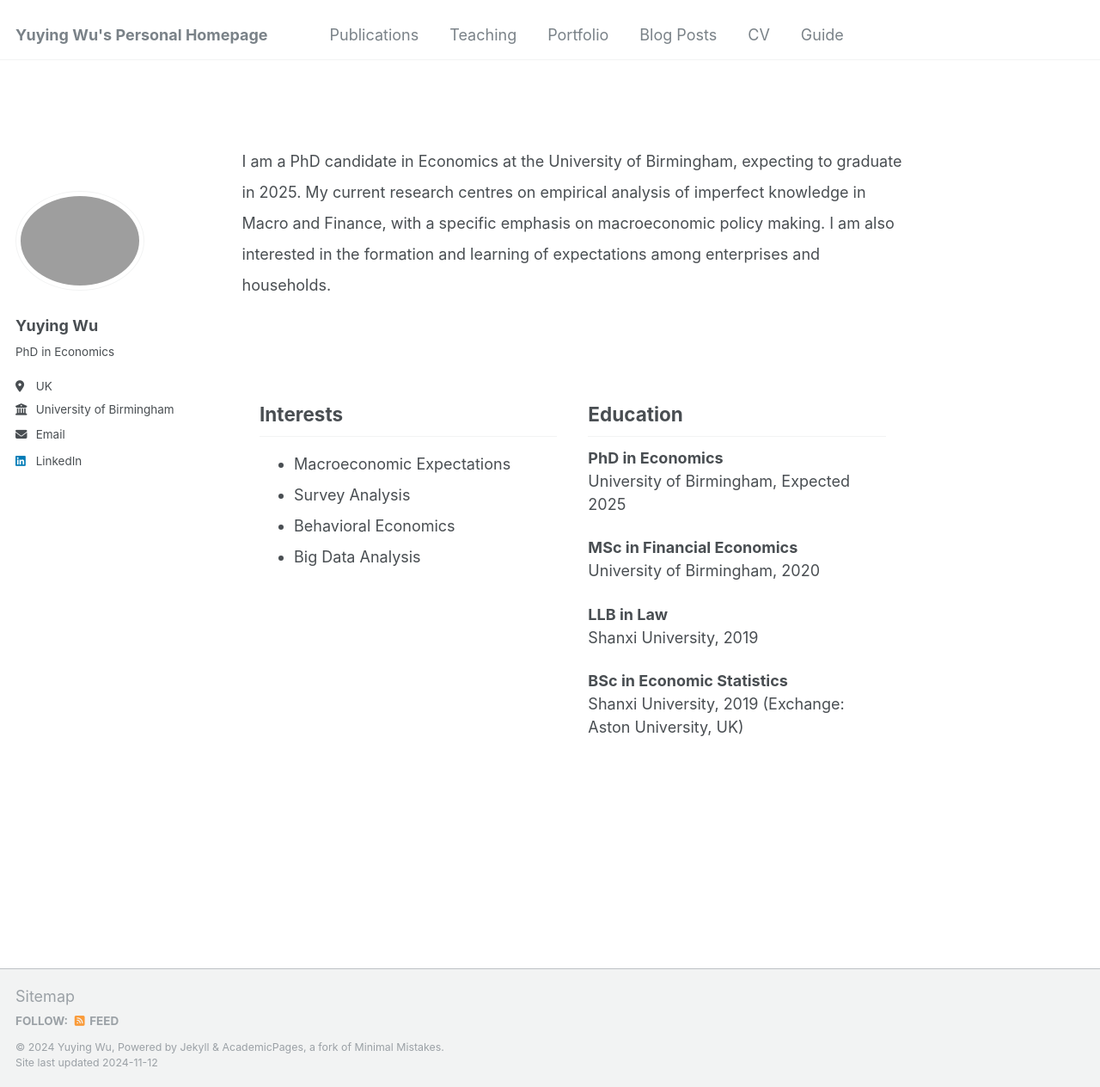
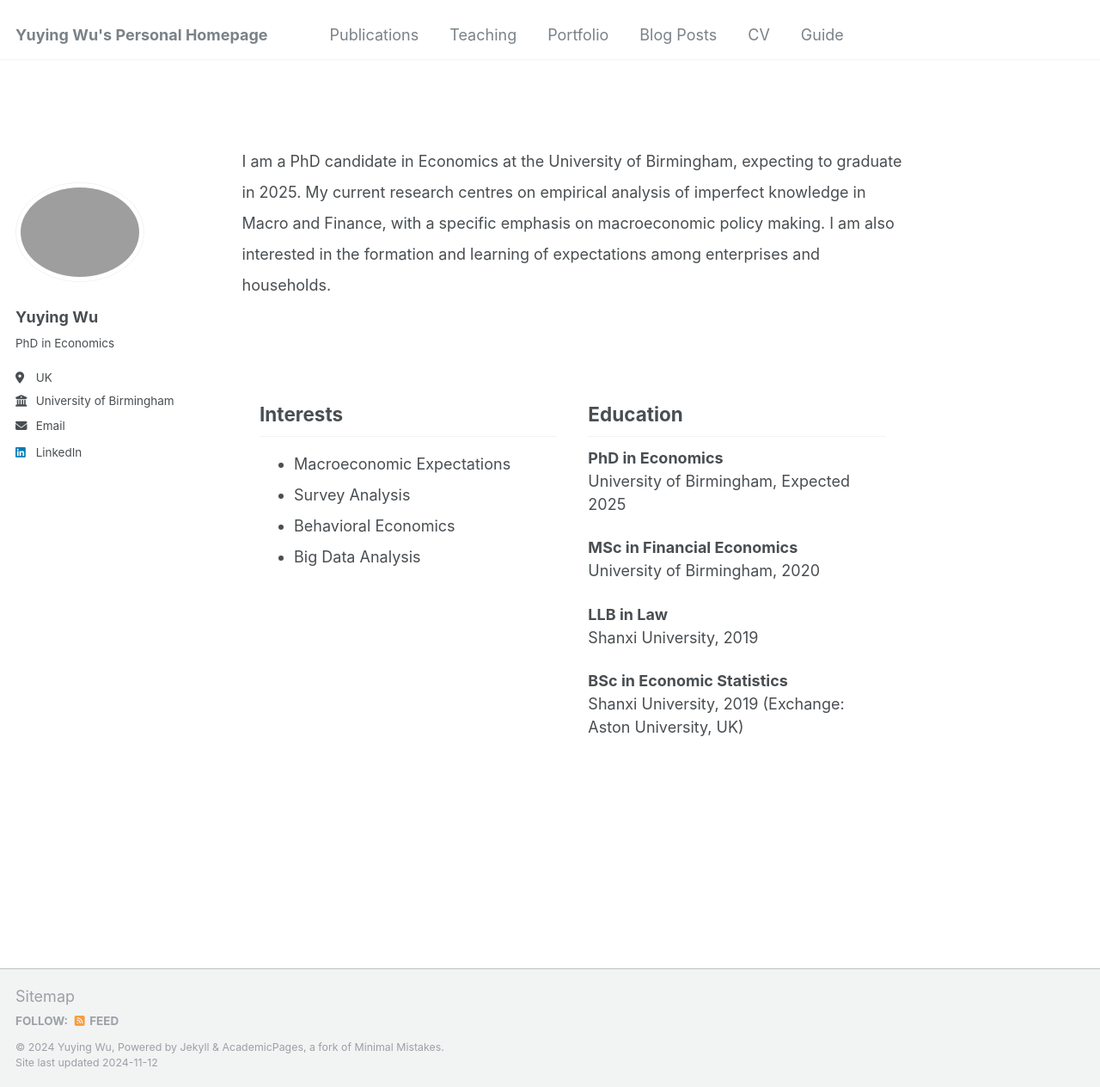
Before and after one commit to YUYINGWU-AURORA/yuying, a Jekyll site: the page built from _pages/about.md, in a window 1280 px wide and 1264 px high. Shown: the whole window at 86% size. Built offline with Jekyll 4.4.1, drawn with Linux system fonts in a browser that asks for light colours.

Commit message:
Update _sidebar.scss

```diff
--- a/_sass/_sidebar.scss
+++ b/_sass/_sidebar.scss
@@ -92,7 +92,6 @@
 .author__avatar img {
   max-width: 150px; /* 确保头像尺寸不超过150px */
   border-radius: 50%;
-  margin-top: 10px; /* 添加一个小的上边距 */
 
   @include breakpoint($large) {
     padding: 5px;
```
